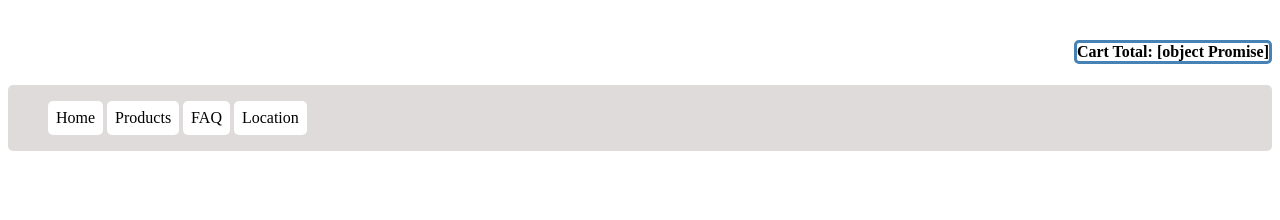
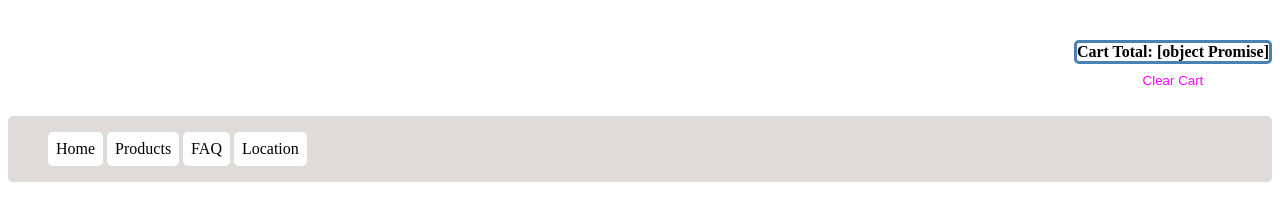
Before and after one commit to ccthatsme/rumiswebsite, a website: page index.html in a window 1280 px wide. Shown: the part 142-362 px from the top of the page. Drawn offline with Linux system fonts and the light colour scheme; no server answers.

Commit message:
added code that now shows cart total on all pages and when you come back to products page, also working on clear cart button

```diff
--- a/index.html
+++ b/index.html
@@ -11,7 +11,12 @@
 
     <h1>Welcome to Rumi's Passion</h1>
 
-    <h4 id="cartTotal">Cart Total:  <label id="cartNumber"></label></h4>
+    <div class="cartSection">
+    <h4 id="cartTotal">Cart Total:  <label id="cartNumber"></label>
+    </h4>
+    <button id="clearCart">Clear Cart</button>
+  </div>
+
 
     <div id="navBarContainer" >
         <ul id="container">
--- a/main.css
+++ b/main.css
@@ -49,3 +49,30 @@ li:hover{
     float: right;
 
     }
+
+    .cartSection{
+        display: inline-flex;
+        float: right;
+        flex-direction: column;
+    }
+
+    #clearCart{
+        display: inline-block;
+        float: right;
+        order: 0;
+        position: relative;
+        top: -20px;
+        background-color: white;
+        padding: 8px;
+        border-radius: 5px;
+        border: none;
+        color: fuchsia;
+    }
+
+    #clearCart :hover{
+        /* display: inline-block; */
+        background-color: red;
+        border-radius: 5px;
+        color: white;
+        border: 5px;
+    }
--- a/productcss.css
+++ b/productcss.css
@@ -98,3 +98,30 @@ display: inline-block;
 float: right;
 
 }
+
+.cartSection{
+    display: inline-flex;
+    float: right;
+    flex-direction: column;
+}
+
+#clearCart{
+    display: inline-block;
+    float: right;
+    order: 0;
+    position: relative;
+    top: -20px;
+    background-color: white;
+    padding: 8px;
+    border-radius: 5px;
+    border: none;
+    color: fuchsia;
+}
+
+#clearCart :hover{
+    /* display: inline-block; */
+    background-color: red;
+    border-radius: 5px;
+    color: white;
+    border: 5px;
+}
--- a/productscript.js
+++ b/productscript.js
@@ -1,5 +1,6 @@
 const tbody = document.getElementById('data');
 const cartNumber = document.getElementById('cartNumber');
+
 
 
 const json = [];
```
Also changed, not shown: cartTotal.js (+17 -0 lines), clearCart.js (added, +17 -0 lines), faq.html (+5 -1 lines), location.html (+5 -1 lines), products.html (+7 -2 lines), cartTotalScript.js (line endings or trailing spaces).
